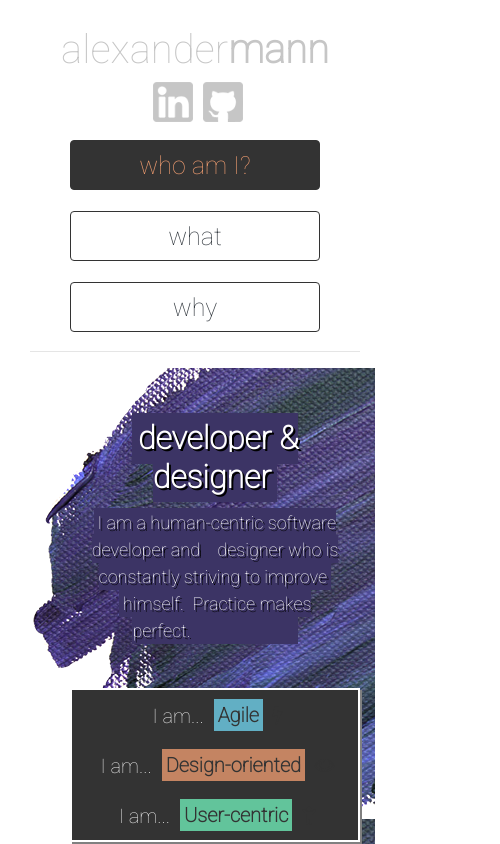
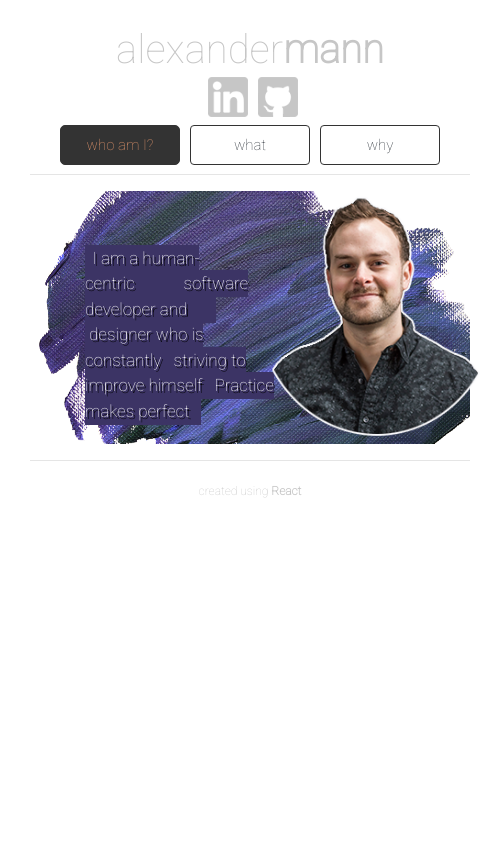
Before and after one commit to alexander-mann/Personal-Site, a React (Create React App) app: page /who in a window 390 px wide. Shown: the top 844 px of the page, 500 px wide, since content can reach past the window. Built offline with nearby package versions, Linux system fonts and the light colour scheme.

Commit message:
mobile optimization

```diff
--- a/src/App.css
+++ b/src/App.css
@@ -42,19 +42,6 @@ a:hover{
 
 /* BUTTONS */
 
-#test{
-  background: url('./images/button-blank.png') no-repeat;
-  height: 65px;
-  width: 255px;
-  border: none;
-}
-
-#test:hover{
-  background: url('./images/button.png') no-repeat;
-  background-color: transparent !important;
-  color: white;
-}
-
 /* Global */
 
 button{
@@ -64,6 +51,7 @@ button{
   font-size: 25px !important;
   border-radius: 10px round !important;
   border-color: #333333 !important;
+  text-align: center !important;
 }
 
 button:hover{
@@ -77,46 +65,46 @@ button:hover{
 
 /* Who Button */
 
-#who:hover{
+#who:hover, #whoMobile:hover{
   color: #E9996E !important;
 }
 
-.is-active > button#who{
+.is-active > button#who, .is-active > button#whoMobile{
   background-color: #333333;
   color: #E9996E !important;
 }
 
-.is-active > button#who:after{
+.is-active > button#who:after, .is-active > button#whoMobile:after{
   content:'am I?' ;
 }
 
 /* What Button */
 
-#what:hover{
+#what:hover, #whatMobile:hover{
   color: #6ECFE9 !important;
 }
 
-.is-active > button#what{
+.is-active > button#what, .is-active > button#whatMobile{
   background-color: #333333;
   color: #6ECFE9 !important;
 }
 
-.is-active > button#what:after{
-  content:'do I know?';
+.is-active > button#what:after, .is-active > button#whatMobile:after{
+  content:'do I do?';
 }
 
 /* Why Button */
 
-#why:hover{
+#why:hover, #whyMobile:hover{
   color: #6EE9B5 !important;
 }
 
-.is-active > button#why{
+.is-active > button#why, .is-active > button#whyMobile{
   background-color: #333333;
   color: #6EE9B5 !important;
 }
 
-.is-active > button#why:after{
+.is-active > button#why:after, .is-active > button#whyMobile:after{
   content:'?';
 }
 /* FOOTER */
@@ -133,16 +121,19 @@ button:hover{
 #AppMobile{
   text-align: center;
   margin: 0 !important;
+  max-width: 999px;
+  min-width: 500px;
 }
 
 /* HEADER */
 
 #mobileIcon{
   height: 40px;
+  margin: -10px 0 -10px 0;
 }
 
 .justify-content-center{
-  margin-bottom: -15px;
+  margin-bottom: -25px;
 }
 
 /* FOOTER */
@@ -151,3 +142,18 @@ button:hover{
   font-size: 12px;
   color: #c6c6c6;
 }
+
+#whoMobile, #whatMobile, #whyMobile{
+  height: 40px !important;
+  width: 120px !important;
+  font-size: 15px !important;
+  text-align: center !important;
+}
+
+#whoMobile{
+  border-radius: 5px !important;
+}
+
+#whatMobile{
+  margin-left: -10px;
+}
--- a/src/App.js
+++ b/src/App.js
@@ -40,17 +40,13 @@ class App extends Component {
                   <a href='https://github.com/alexander-mann' target='_blank' rel="noopener noreferrer"><img id="mobileIcon" src={githubIcon} alt={"github"} /></a>
               {/* navigation */}
                 <nav className="navbar justify-content-center">
-                  <NavLink activeClassName='is-active' to='/who'> <button className="btn btn-outline-dark" id="who" type="button">who </button> </NavLink>
-                  </nav>
-                  <nav className="navbar justify-content-center">
-                  <NavLink activeClassName='is-active' to='/what'> <button className="btn btn-outline-dark" id="what" type="button">what </button> </NavLink>
-                  </nav>
-                  <nav className="navbar justify-content-center">
-                  <NavLink activeClassName='is-active' to='/why'> <button className="btn btn-outline-dark" id="why" type="button">why</button> </NavLink>
+                  <NavLink activeClassName='is-active' to='/who'> <button className="btn btn-outline-dark" id="whoMobile" type="button">who </button> </NavLink>
+                  <NavLink activeClassName='is-active' to='/what'> <button className="btn btn-outline-dark" id="whatMobile" type="button">what </button> </NavLink>
+                  <NavLink activeClassName='is-active' to='/why'> <button className="btn btn-outline-dark" id="whyMobile" type="button">why</button> </NavLink>
                 </nav>
                 <hr />
               {/* content */}
-              <div className="row" id="siteBody">
+              <div id="siteBody">
                 <Switch>
                   <Route exact path='/' render={() => (
                     <Home />
@@ -72,10 +68,10 @@ class App extends Component {
             </div>
           </div>
           {/* footer */}
-          <hr />
           <footer>
             <div className="container">
               <div className="col-md-12">
+              <hr />
                 <a id="mobileFooter">created using <strong>React</strong></a>
               </div>
             </div>
--- a/src/home/Home.css
+++ b/src/home/Home.css
@@ -128,7 +128,12 @@ a{
 }
 
 #mobileMarkB{
-    background: #E96E75;
+    background: linear-gradient(90deg, #6ECFE9, #E9996E);
+    color: white;
+}
+
+#mobileMarkC{
+    background: #E9996E;
     color: white;
 }
 
--- a/src/home/Home.js
+++ b/src/home/Home.js
@@ -23,7 +23,7 @@ class Home extends Component {
         if (isMobile) {
             return (
                 <div className="col-md-12">
-                <a id="mobileHome"><mark id="mobileMarkA">Developer</mark> + <mark id="mobileMarkB">Designer</mark></a>
+                <a id="mobileHome"><mark id="mobileMarkA">Developer</mark><mark id="mobileMarkB">&</mark><mark id="mobileMarkC">Designer</mark></a>
                 </div>
             );
         } else {
--- a/src/what/What.css
+++ b/src/what/What.css
@@ -17,7 +17,7 @@
     margin-left: 50px;
 }
 
-#oneSec{
+#oneSec, #oneSecMobile{
     animation: fadein 1s;
     background-color: transparent !important;
 }
@@ -41,3 +41,7 @@
     animation: fadein 5s;
     background-color: transparent !important;
 }
+
+#oneSecMobile{
+    margin: 0 10px 10px 10px !important;
+}
--- a/src/what/What.js
+++ b/src/what/What.js
@@ -2,7 +2,59 @@ import React, { Component } from 'react';
 import './What.css';
 
 class What extends Component {
+    constructor() {
+        super();
+        this.state = {
+          width: window.innerWidth,
+        };
+      }
+      componentWillMount() {
+        window.addEventListener('resize', this.handleWindowSizeChange);
+      }
+      componentWillUnmount() {
+        window.removeEventListener('resize', this.handleWindowSizeChange);
+      }
+      handleWindowSizeChange = () => {
+        this.setState({ width: window.innerWidth });
+      };
     render() {
+        const { width } = this.state;
+    const isMobile = width < 1000;
+    if (isMobile) {
+        return(
+                <div className="col-md-12" id="skillsMobile">
+                    <span className="badge badge-secondary" id="oneSecMobile">JavaScript</span>
+                    <span className="badge badge-secondary" id="oneSecMobile">Java</span>
+                    <br/>
+                    <span className="badge badge-secondary" id="oneSecMobile">C</span>
+                    <span className="badge badge-secondary"id="oneSecMobile">C++</span>
+                    <br/>
+                    <span className="badge badge-secondary" id="oneSecMobile">jQuery</span>
+                    <span className="badge badge-secondary"id="oneSecMobile">AJAX</span>
+                    <br/>
+                    <span className="badge badge-secondary" id="oneSecMobile">HTML</span>
+                    <span className="badge badge-secondary"id="oneSecMobile">CSS / SCSS</span>
+                    <br/>
+                    <span className="badge badge-secondary" id="oneSecMobile">NodeJS</span>
+                    <span className="badge badge-secondary"id="oneSecMobile">React</span>
+                    <br/>
+                    <span className="badge badge-secondary" id="oneSecMobile">TypeScript</span>
+                    <span className="badge badge-secondary"id="oneSecMobile">Angular</span>
+                    <br/>
+                    <span className="badge badge-secondary" id="oneSecMobile">Heroku</span>
+                    <span className="badge badge-secondary" id="oneSecMobile">Git</span>
+                    <br/>
+                    <span className="badge badge-secondary" id="oneSecMobile">MongoDB</span>
+                    <span className="badge badge-secondary"id="oneSecMobile">SQL</span>
+                    <br/>
+                    <span className="badge badge-secondary" id="oneSecMobile">Illustrator</span>
+                    <span className="badge badge-secondary"id="oneSecMobile">Photoshop</span>
+                    <br/>
+                    <span className="badge badge-secondary" id="oneSecMobile">Axure</span>
+                    <span className="badge badge-secondary" id="oneSecMobile">Figma</span>
+                </div>
+        );
+    } else{
         return (
             <div className="mx-auto">
                 <div className="col-md-12" id="skills">
@@ -21,7 +73,7 @@ class What extends Component {
                     <span className="badge badge-secondary" id="fourSec">Heroku</span>
                     <span className="badge badge-secondary" id="fourSec">Git</span>
                     <span className="badge badge-secondary" id="fourSec">MongoDB</span>
-                    <span className="badge badge-secondary"id="fourSec">Wordpress</span>
+                    <span className="badge badge-secondary"id="fourSec">SQL</span>
                     <span className="badge badge-secondary" id="fiveSec">Illustrator</span>
                     <span className="badge badge-secondary"id="fiveSec">Photoshop</span>
                     <span className="badge badge-secondary" id="fiveSec">Axure</span>
@@ -30,6 +82,7 @@ class What extends Component {
             </div>
         );
     }
+    }
 }
 
 export default What;
--- a/src/who/Who.css
+++ b/src/who/Who.css
@@ -91,3 +91,35 @@
     background-size: 970px 451px;
     animation: fadein 1s;
 }
+
+/*//// MOBILE ////*/
+
+#whoBkMobile{
+    background: url('../images/who-bkgd.png') no-repeat;
+    background-size: 480px 275px;
+    animation: fadein 1s;
+}
+
+#whoMobile{
+    border-radius: 10px;
+    width: 250px;
+}
+
+#headshotMobile{
+    animation: fadein 2s;
+    width: 222px;
+}
+
+#mobileWhoText{
+    width: 50%;
+    margin-top: 55px;
+    margin-left: 40px;
+    text-align: left;
+    text-shadow: 2px 2px black;
+    font-size: 17px;
+}
+
+#mobileWhoImage{
+    width: 50%;
+    margin-left: -40px;
+}
--- a/src/who/Who.js
+++ b/src/who/Who.js
@@ -2,9 +2,48 @@ import React, { Component } from 'react';
 import './Who.css';
 // import image
 import headshot from '../images/headshot.png';
+import headshotMobile from '../images/headshotMobile.png';
 
 class Who extends Component {
+    constructor() {
+        super();
+        this.state = {
+            width: window.innerWidth,
+        };
+    }
+    componentWillMount() {
+        window.addEventListener('resize', this.handleWindowSizeChange);
+    }
+    componentWillUnmount() {
+        window.removeEventListener('resize', this.handleWindowSizeChange);
+    }
+    handleWindowSizeChange = () => {
+        this.setState({ width: window.innerWidth });
+    };
     render() {
+        const { width } = this.state;
+        const isMobile = width < 1000;
+        if (isMobile) {
+            return (
+                <div className="col-md-12" id="whoBkMobile">
+                <div className="row">
+                <div className="col-md-6" id="mobileWhoText">
+                    <p><mark id="bk">
+                    &nbsp;I am a human-centric&nbsp;&nbsp;&nbsp;&nbsp;&nbsp;&nbsp;&nbsp;&nbsp;&nbsp;&nbsp;
+                    &nbsp;software developer and&nbsp;&nbsp;&nbsp;&nbsp;&nbsp;&nbsp;&nbsp;
+                    &nbsp;designer who is constantly&nbsp;
+                    &nbsp;striving to improve himself&nbsp;
+                    &nbsp;Practice makes perfect&nbsp;&nbsp;
+                        </mark>
+                    </p>
+                    </div>
+                    <div className="col-md-6" id="mobileWhoImage">
+                    <img id="headshotMobile" src={headshotMobile} alt={"headshotMobile"} />
+                    </div>
+                    </div>
+                </div >
+            );
+        } else {
             return (
                 <div className="col-md-12" id="whoBk">
                     <div className="row" >
@@ -39,5 +78,6 @@ class Who extends Component {
             );
         }
     }
+}
 
 export default Who;
```
Also changed, not shown: src/images/headshotMobile.png (added). Lines whose indentation alone changed are shown as unchanged.
